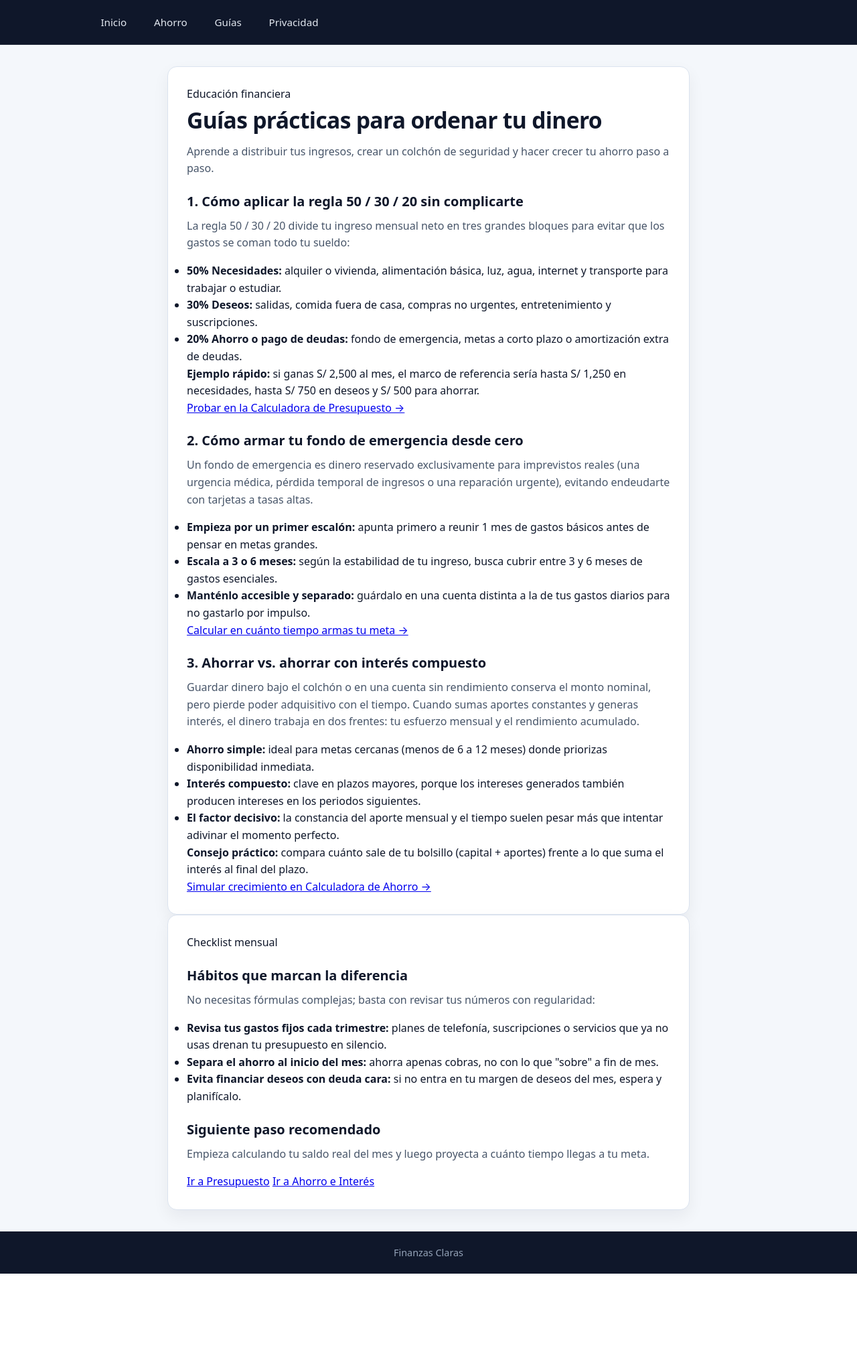
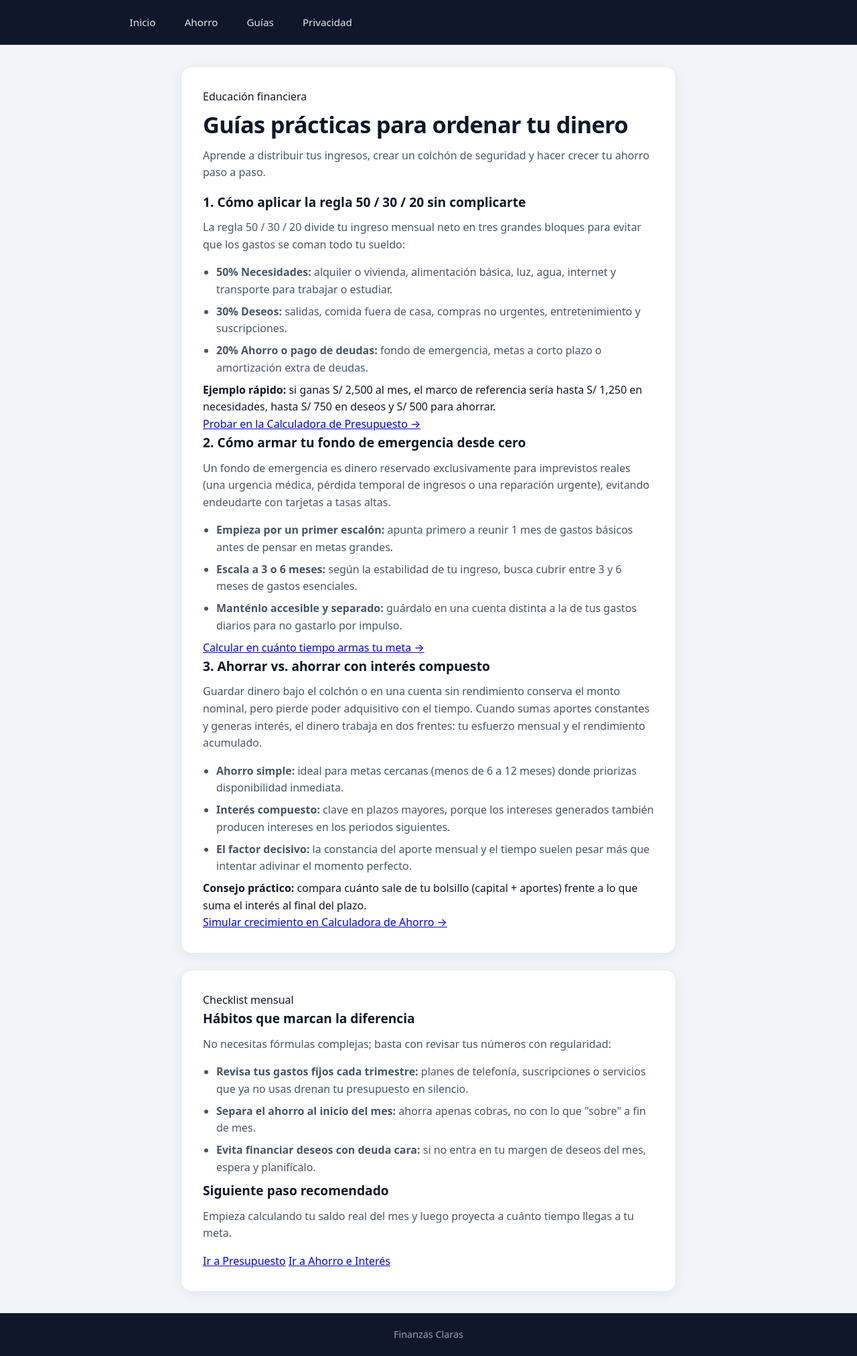
Before and after one commit to cristianleandro080-oss/finanzas-claras, a Flask app: page /guias in a window 1280 px wide. Shown: the whole page at 67% size. Before the commit the page ends 1902 px from the top, so only its background shows below. Run offline with Flask 3, Linux system fonts and the light colour scheme.

Commit message:
Ajustar estilos de tarjetas

```diff
--- a/static/style.css
+++ b/static/style.css
@@ -1,16 +1,14 @@
 :root {
-  --bg-page: #f4f7fb;
-  --bg-surface: #ffffff;
+  --bg-page: #f1f5f9;
+  --bg-card: #ffffff;
   --bg-nav: #0f172a;
-  --bg-badge: #e0ecff;
   --text-main: #0f172a;
   --text-muted: #475569;
-  --text-badge: #1d4ed8;
   --accent: #2563eb;
   --accent-hover: #1d4ed8;
-  --border: #dbe3ef;
-  --shadow: 0 10px 25px rgba(15, 23, 42, 0.06);
-  --radius: 14px;
+  --border: #e2e8f0;
+  --shadow: 0 4px 16px rgba(15, 23, 42, 0.06);
+  --radius: 16px;
 }
 
 * {
@@ -32,19 +30,16 @@ body {
 header {
   background-color: var(--bg-nav);
   border-bottom: 1px solid rgba(255, 255, 255, 0.08);
-  position: sticky;
-  top: 0;
-  z-index: 20;
 }
 
 nav {
-  max-width: 1040px;
+  max-width: 960px;
   margin: 0 auto;
-  padding: 0.95rem 1.25rem;
+  padding: 1rem 1.5rem;
   display: flex;
   flex-wrap: wrap;
   align-items: center;
-  gap: 0.5rem 1.25rem;
+  gap: 0.5rem 1.5rem;
 }
 
 nav a {
@@ -52,60 +47,49 @@ nav a {
   text-decoration: none;
   font-weight: 500;
   font-size: 0.95rem;
-  padding: 0.35rem 0.65rem;
+  padding: 0.3rem 0.6rem;
   border-radius: 8px;
-  transition: background-color 0.2s ease, color 0.2s ease;
 }
 
 nav a:hover {
-  background-color: rgba(255, 255, 255, 0.1);
   color: #ffffff;
+  background-color: rgba(255, 255, 255, 0.08);
 }
 
 main {
   flex: 1;
   width: 100%;
-  max-width: 820px;
+  max-width: 780px;
   margin: 2rem auto;
   padding: 0 1.25rem;
+  display: flex;
+  flex-direction: column;
+  gap: 1.5rem;
 }
 
 .card,
 section,
 form {
-  background-color: var(--bg-surface);
+  background-color: var(--bg-card);
   border: 1px solid var(--border);
   border-radius: var(--radius);
   box-shadow: var(--shadow);
-  padding: 1.75rem;
-}
-
-.badge,
-span[class*="badge"],
-p[class*="badge"] {
-  display: inline-block;
-  background-color: var(--bg-badge);
-  color: var(--text-badge);
-  font-size: 0.8rem;
-  font-weight: 700;
-  padding: 0.25rem 0.7rem;
-  border-radius: 999px;
-  margin-bottom: 0.75rem;
+  padding: 2rem;
 }
 
 h1 {
-  font-size: clamp(1.6rem, 3vw, 2.1rem);
+  font-size: clamp(1.65rem, 3vw, 2.15rem);
   font-weight: 800;
   letter-spacing: -0.02em;
   color: var(--text-main);
-  margin-bottom: 0.4rem;
+  margin-bottom: 0.45rem;
 }
 
 h2 {
-  font-size: 1.25rem;
+  font-size: 1.2rem;
   font-weight: 700;
-  margin: 1.25rem 0 0.5rem;
   color: var(--text-main);
+  margin-bottom: 0.6rem;
 }
 
 p {
@@ -113,12 +97,21 @@ p {
   margin-bottom: 1rem;
 }
 
+ul {
+  padding-left: 1.25rem;
+  color: var(--text-muted);
+}
+
+li {
+  margin-bottom: 0.45rem;
+}
+
 label {
   display: block;
   font-weight: 600;
   font-size: 0.92rem;
   color: var(--text-main);
-  margin-top: 1rem;
+  margin-top: 1.1rem;
   margin-bottom: 0.4rem;
 }
 
@@ -128,22 +121,20 @@ input[type="email"],
 select,
 textarea {
   width: 100%;
-  padding: 0.8rem 0.95rem;
+  padding: 0.85rem 1rem;
   font-size: 1rem;
   color: var(--text-main);
-  background-color: #f8fafc;
+  background-color: #ffffff;
   border: 1px solid #cbd5e1;
   border-radius: 10px;
   outline: none;
-  transition: border-color 0.2s ease, box-shadow 0.2s ease, background-color 0.2s ease;
 }
 
 input:focus,
 select:focus,
 textarea:focus {
-  background-color: #ffffff;
   border-color: var(--accent);
-  box-shadow: 0 0 0 3px rgba(37, 99, 235, 0.16);
+  box-shadow: 0 0 0 3px rgba(37, 99, 235, 0.14);
 }
 
 button,
@@ -153,7 +144,7 @@ input[type="submit"],
   align-items: center;
   justify-content: center;
   width: 100%;
-  margin-top: 1.35rem;
+  margin-top: 1.4rem;
   padding: 0.9rem 1.25rem;
   font-size: 1rem;
   font-weight: 700;
@@ -163,19 +154,12 @@ input[type="submit"],
   border-radius: 10px;
   cursor: pointer;
   text-decoration: none;
-  transition: background-color 0.2s ease, transform 0.12s ease;
 }
 
 button:hover,
 input[type="submit"]:hover,
 .btn:hover {
   background-color: var(--accent-hover);
-}
-
-button:active,
-input[type="submit"]:active,
-.btn:active {
-  transform: scale(0.99);
 }
 
 footer {
@@ -196,12 +180,13 @@ footer p {
   main {
     margin: 1.25rem auto;
     padding: 0 0.9rem;
+    gap: 1.1rem;
   }
 
   .card,
   section,
   form {
-    padding: 1.25rem;
-    border-radius: 12px;
+    padding: 1.35rem;
+    border-radius: 14px;
   }
 }
```
